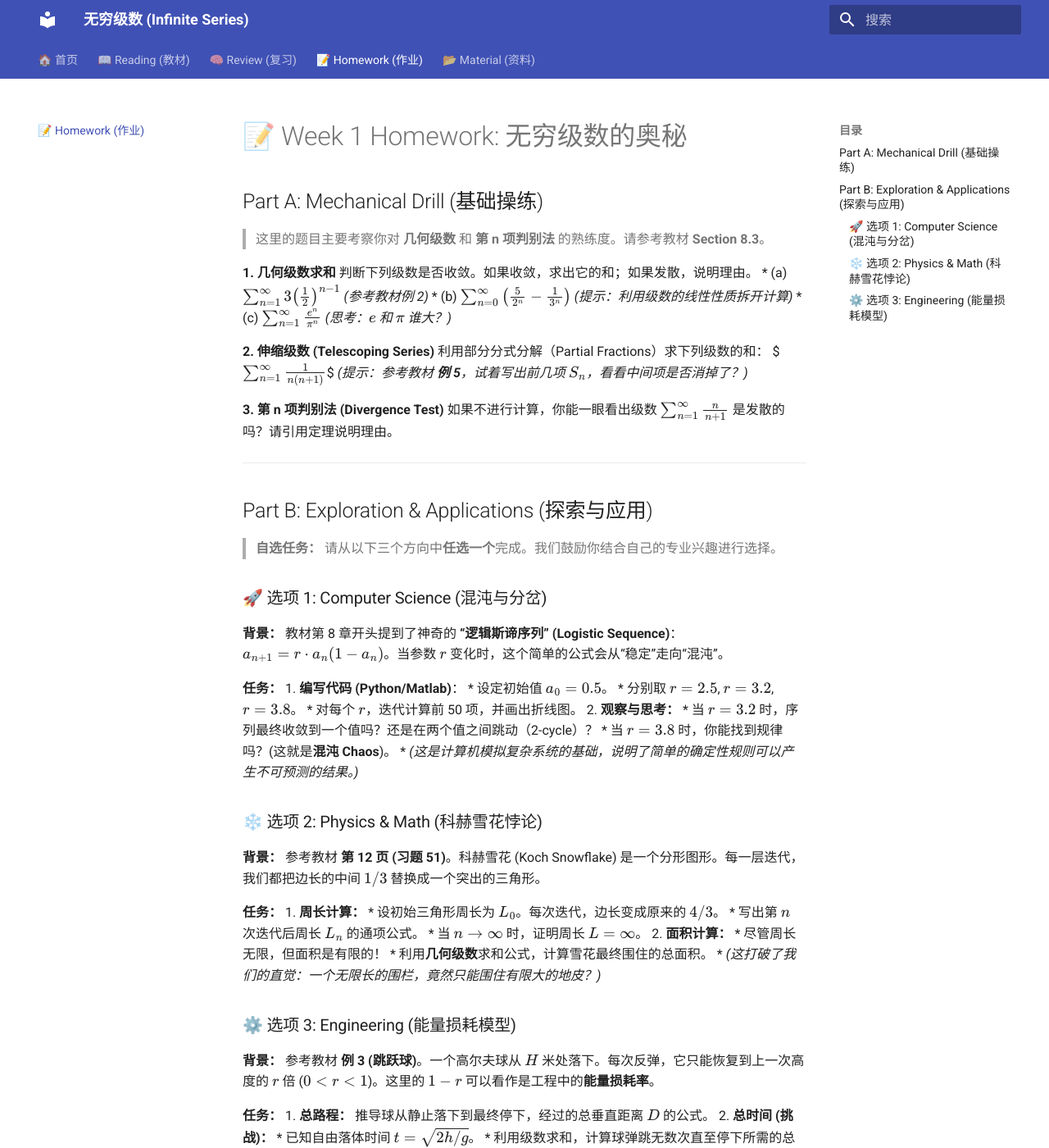
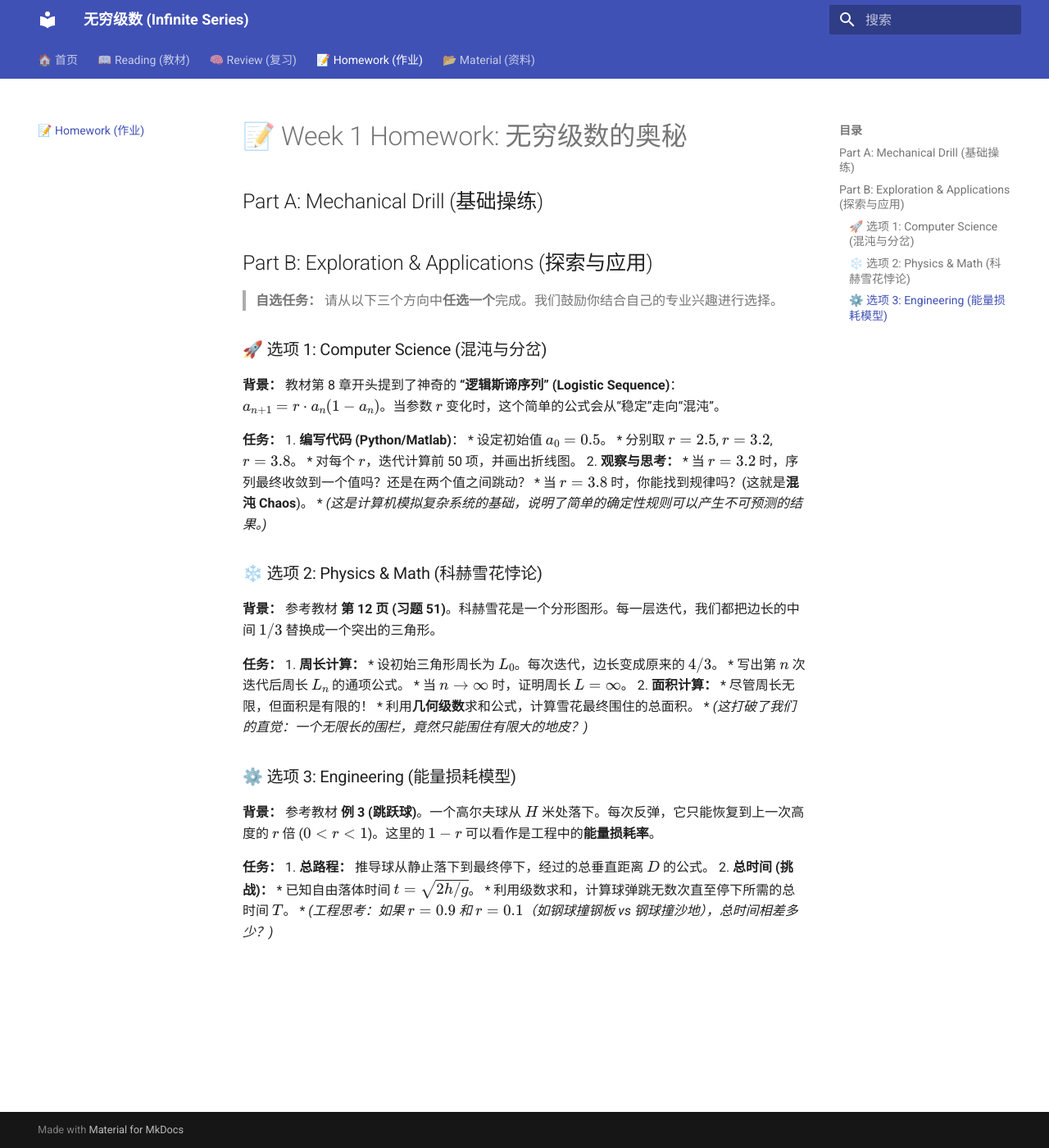
Before and after one commit to umi0924/infinite-series-course, an MkDocs documentation site: the page built from docs/homework.md, in a window 1280 px wide and 1400 px high. Shown: the whole window at 82% size. Built offline with MkDocs 1.6.1 and Material for MkDocs 9.7.7, drawn with Linux system fonts in a browser that asks for light colours.

Commit message:
fix hw ver2

```diff
--- a/docs/homework.md
+++ b/docs/homework.md
@@ -2,23 +2,7 @@
 
 
 ## Part A: Mechanical Drill (基础操练)
-> 这里的题目主要考察你对 **几何级数** 和 **第 n 项判别法** 的熟练度。请参考教材 **Section 8.3**。
 
-**1. 几何级数求和**
-判断下列级数是否收敛。如果收敛，求出它的和；如果发散，说明理由。
-* (a) $\sum_{n=1}^{\infty} 3 \left(\frac{1}{2}\right)^{n-1}$  *(参考教材例 2)*
-* (b) $\sum_{n=0}^{\infty} \left( \frac{5}{2^n} - \frac{1}{3^n} \right)$ *(提示：利用级数的线性性质拆开计算)*
-* (c) $\sum_{n=1}^{\infty} \frac{e^n}{\pi^n}$ *(思考：$e$ 和 $\pi$ 谁大？)*
-
-**2. 伸缩级数 (Telescoping Series)**
-利用部分分式分解（Partial Fractions）求下列级数的和：
-$$\sum_{n=1}^{\infty} \frac{1}{n(n+1)}$$
-*(提示：参考教材 **例 5**，试着写出前几项 $S_n$，看看中间项是否消掉了？)*
-
-**3. 第 n 项判别法 (Divergence Test)**
-如果不进行计算，你能一眼看出级数 $\sum_{n=1}^{\infty} \frac{n}{n+1}$ 是发散的吗？请引用定理说明理由。
-
----
 
 ## Part B: Exploration & Applications (探索与应用)
 > **自选任务：** 请从以下三个方向中**任选一个**完成。我们鼓励你结合自己的专业兴趣进行选择。
@@ -32,12 +16,12 @@ $$\sum_{n=1}^{\infty} \frac{1}{n(n+1)}$$
     * 分别取 $r=2.5$, $r=3.2$, $r=3.8$。
     * 对每个 $r$，迭代计算前 50 项，并画出折线图。
 2.  **观察与思考：**
-    * 当 $r=3.2$ 时，序列最终收敛到一个值吗？还是在两个值之间跳动（2-cycle）？
+    * 当 $r=3.2$ 时，序列最终收敛到一个值吗？还是在两个值之间跳动？
     * 当 $r=3.8$ 时，你能找到规律吗？(这就是**混沌 Chaos**)。
     * *(这是计算机模拟复杂系统的基础，说明了简单的确定性规则可以产生不可预测的结果。)*
 
 ### ❄️ 选项 2: Physics & Math (科赫雪花悖论)
-**背景：** 参考教材 **第 12 页 (习题 51)**。科赫雪花 (Koch Snowflake) 是一个分形图形。每一层迭代，我们都把边长的中间 $1/3$ 替换成一个突出的三角形。
+**背景：** 参考教材 **第 12 页 (习题 51)**。科赫雪花是一个分形图形。每一层迭代，我们都把边长的中间 $1/3$ 替换成一个突出的三角形。
 
 **任务：**
 1.  **周长计算：**
```
